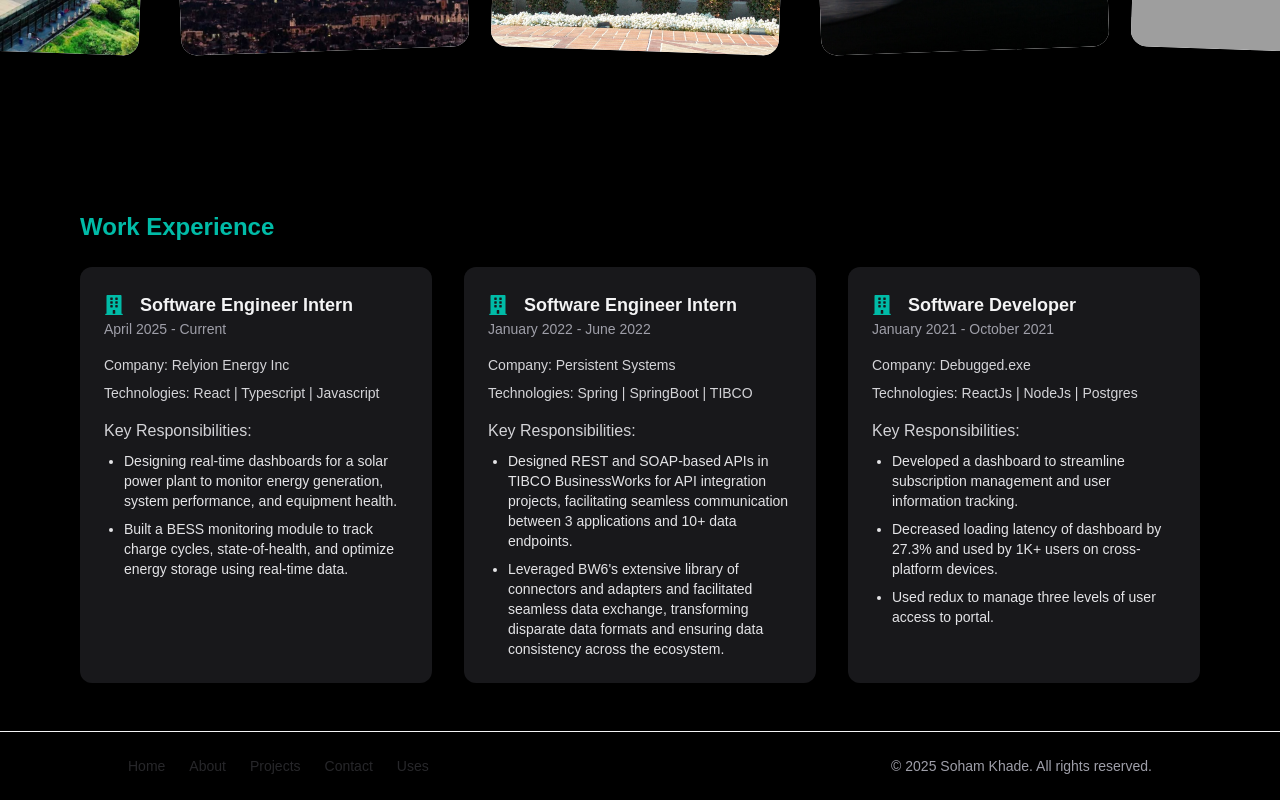
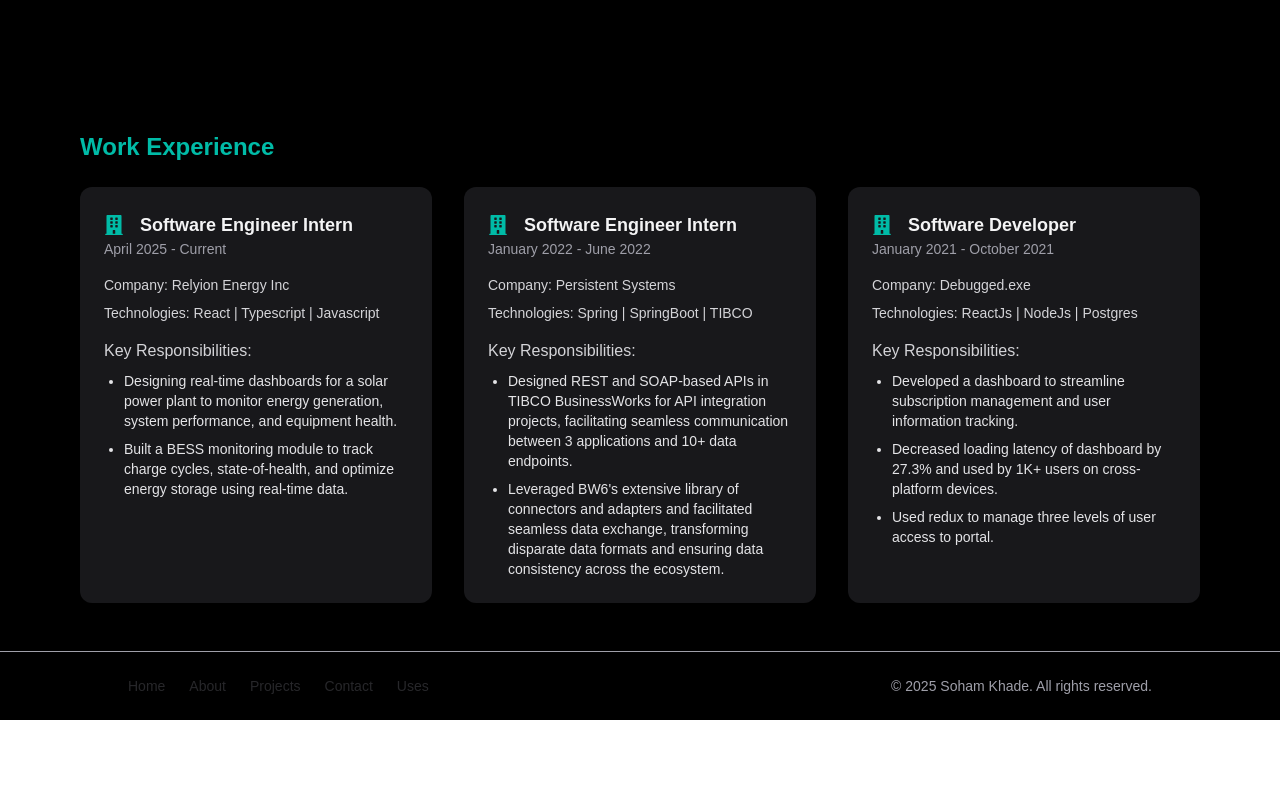
Before and after one commit to sohamkhade/portfolio, a Next.js app: page / in a window 1280 px wide. Shown: the part 997-1797 px from the top of the page. After the commit the page ends 1717 px from the top, so only its background shows below. Built offline with nearby package versions, Linux system fonts and the light colour scheme; grey boxes are pictures that could not be loaded.

Commit message:
view changes

```diff
--- a/src/components/Footer.js
+++ b/src/components/Footer.js
@@ -3,7 +3,7 @@ import Link from 'next/link';
 
 export default function Footer() {
     return (
-        <footer className=" bg-black border-t border-zinc-100 pt-6 pb-6 dark:border-zinc-700/40">
+        <footer className=" bg-black border-t-1 border-zinc-400 pt-6 pb-6">
             <div className="relative px-4 sm:px-8 lg:px-12">
                 <div className="mx-auto max-w-2xl lg:max-w-5xl">
                     <div className="flex flex-col items-center justify-between gap-6 md:flex-row">
--- a/src/components/HeroSection.js
+++ b/src/components/HeroSection.js
@@ -5,7 +5,7 @@ import { FaGithub, FaLinkedin } from "react-icons/fa"; // Using React Icons (Fon
 
 const HeroSection = () => {
     return (
-        <div className="relative px-4 pt-12 sm:px-8 lg:px-12 sm:pt-40 sm:pb-40 h-[80vh]">
+        <div className="relative px-4 pt-12 pb-12 sm:px-8 lg:px-12 sm:pt-40 sm:pb-40 ">
             <div className="mx-auto max-w-2xl lg:max-w-5xl">
                 <div className="max-w-2xl">
                     <h1 className="text-4xl font-bold tracking-tight text-zinc-800 sm:text-5xl dark:text-zinc-100">
```
